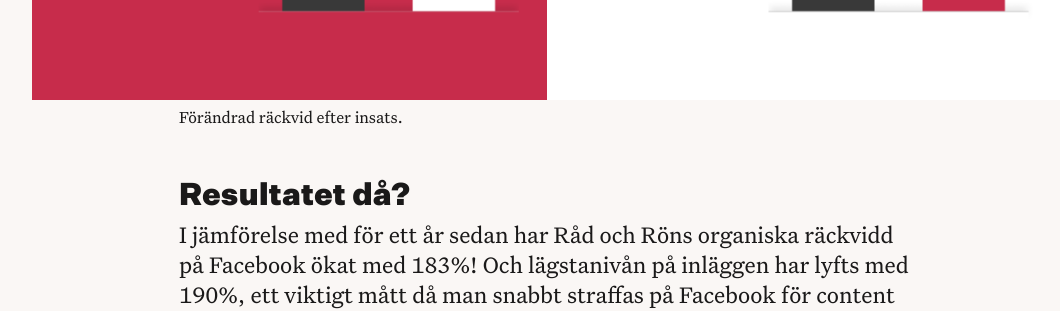
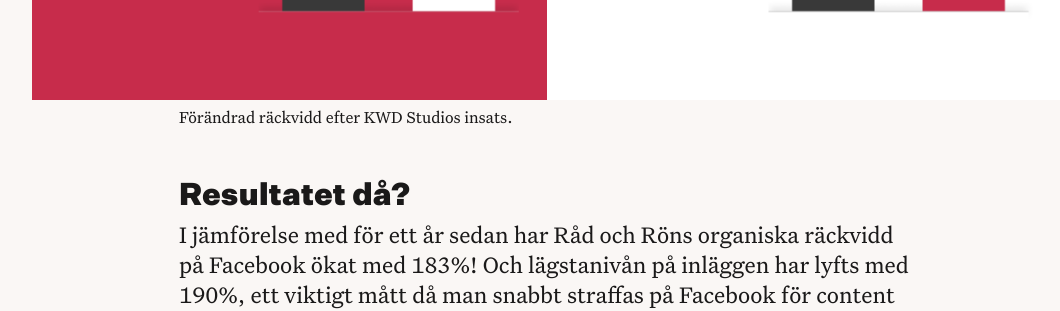
Before and after one commit to kwdstudio/kwdstudio.github.io, a Jekyll site: the page built from _cases/rad-ron.md, in a window 1280 px wide and 900 px high, scrolled down 2247 px. Shown: the part 154-465 px from the top of the window, without its empty margins (93-1153 px from the left). Built offline with Jekyll 4.4.1, drawn with Linux system fonts in a browser that asks for light colours.

Commit message:
correction

```diff
--- a/_cases/rad-ron.md
+++ b/_cases/rad-ron.md
@@ -19,7 +19,7 @@ Som en del i arbetet med den redaktionella processen har vi tagit fram innehåll
 {%
   include page_image.html
   src="/images/cases/rad-ron/staplar.png"
-  caption="Förändrad räckvid efter insats."
+  caption="Förändrad räckvidd efter KWD Studios insats."
 %}
 
 ## Resultatet då?
```
Also changed, not shown: 1 other file.
